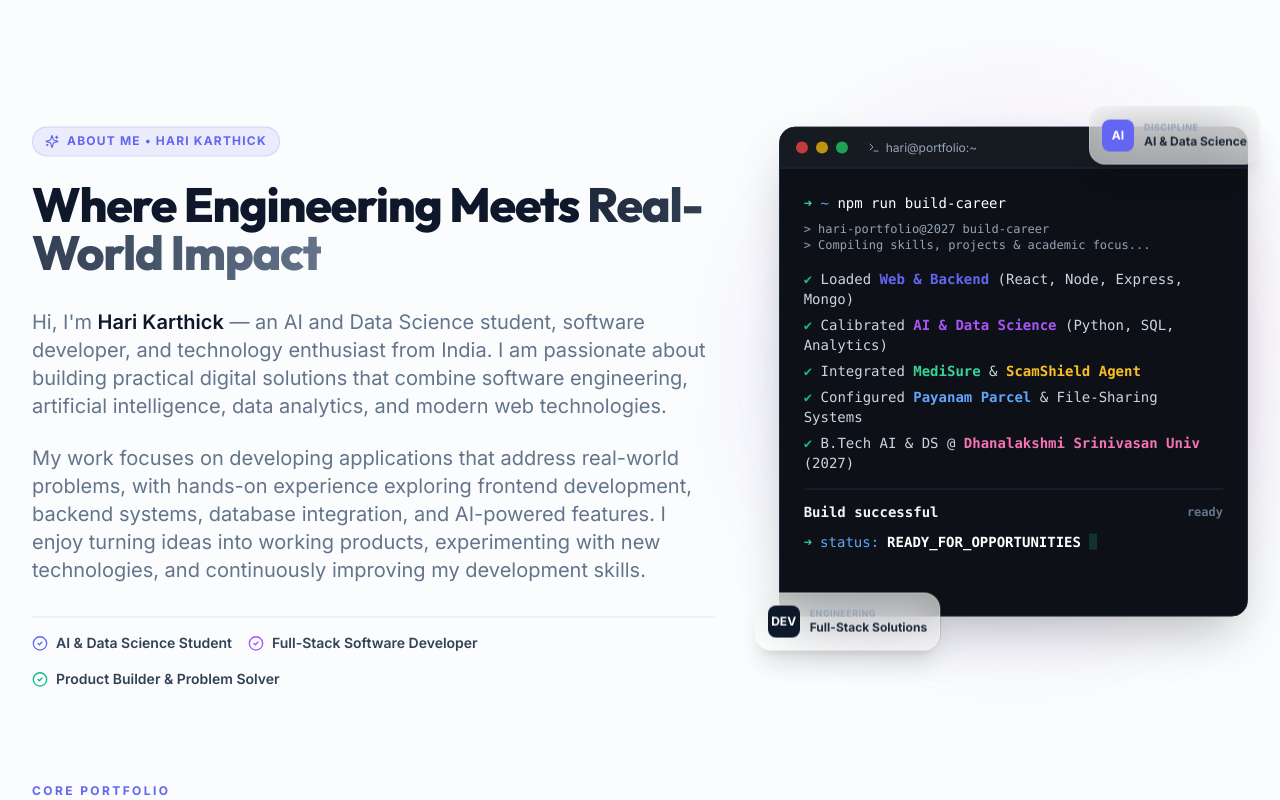
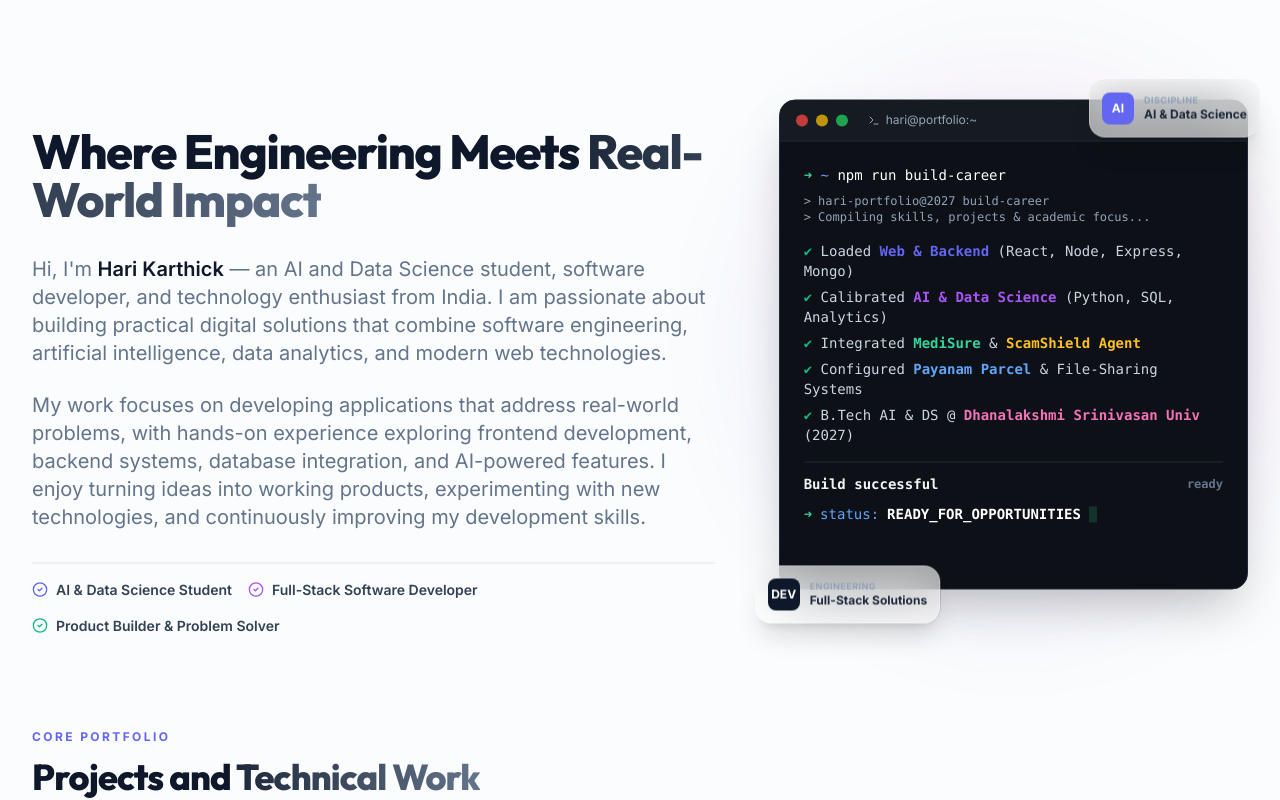
Before and after one commit to harikarthick12/Portfolio, a React (Vite) app: page / in a window 1280 px wide. Shown: the part 820-1620 px from the top of the page. Built offline with nearby package versions, Linux system fonts and the light colour scheme.

Commit message:
Remove About Me pill badge and Selected Work label

```diff
--- a/src/sections/About.jsx
+++ b/src/sections/About.jsx
@@ -9,8 +9,7 @@ import {
   Target,
   Code2,
   ArrowRight,
-  Sparkles,
-  CheckCircle2,
+CheckCircle2,
   Terminal,
   ExternalLink,
   Layers,
@@ -100,11 +99,6 @@ export default function About() {
             transition={{ duration: 0.8 }}
             className="lg:col-span-7"
           >
-            <div className="inline-flex items-center gap-2 px-3 py-1.5 rounded-full bg-accent-indigo/10 border border-accent-indigo/20 text-accent-indigo text-xs font-bold tracking-widest uppercase mb-4 sm:mb-6">
-              <Sparkles size={14} />
-              About Me • Hari Karthick
-            </div>
-
             <h2 className="text-3xl sm:text-4xl lg:text-5xl font-display font-extrabold tracking-tight mb-6 sm:mb-8 text-slate-900 dark:text-white leading-tight">
               Where Engineering Meets <span className="text-gradient">Real-World Impact</span>
             </h2>
--- a/src/sections/FeaturedProject.jsx
+++ b/src/sections/FeaturedProject.jsx
@@ -1,5 +1,5 @@
 import { motion } from 'framer-motion';
-import { ExternalLink, Github, Sparkles } from 'lucide-react';
+import { ExternalLink, Github } from 'lucide-react';
 import { projects } from '../data/projects';
 import { InteractiveProjectTitle } from '../components/ui/InteractiveProjectTitle';
 
@@ -17,9 +17,6 @@ export default function FeaturedProject() {
           viewport={{ once: true }}
           className="mb-12 sm:mb-20 text-center md:text-left"
         >
-          <span className="flex items-center justify-center md:justify-start gap-2 text-accent-indigo font-bold uppercase tracking-widest text-xs mb-3 sm:mb-4">
-            <Sparkles size={14} /> Selected Work
-          </span>
           <h2 className="text-3xl sm:text-5xl md:text-6xl font-display font-extrabold tracking-tighter">
             Featured <span className="text-gradient">Build</span>
           </h2>
```
